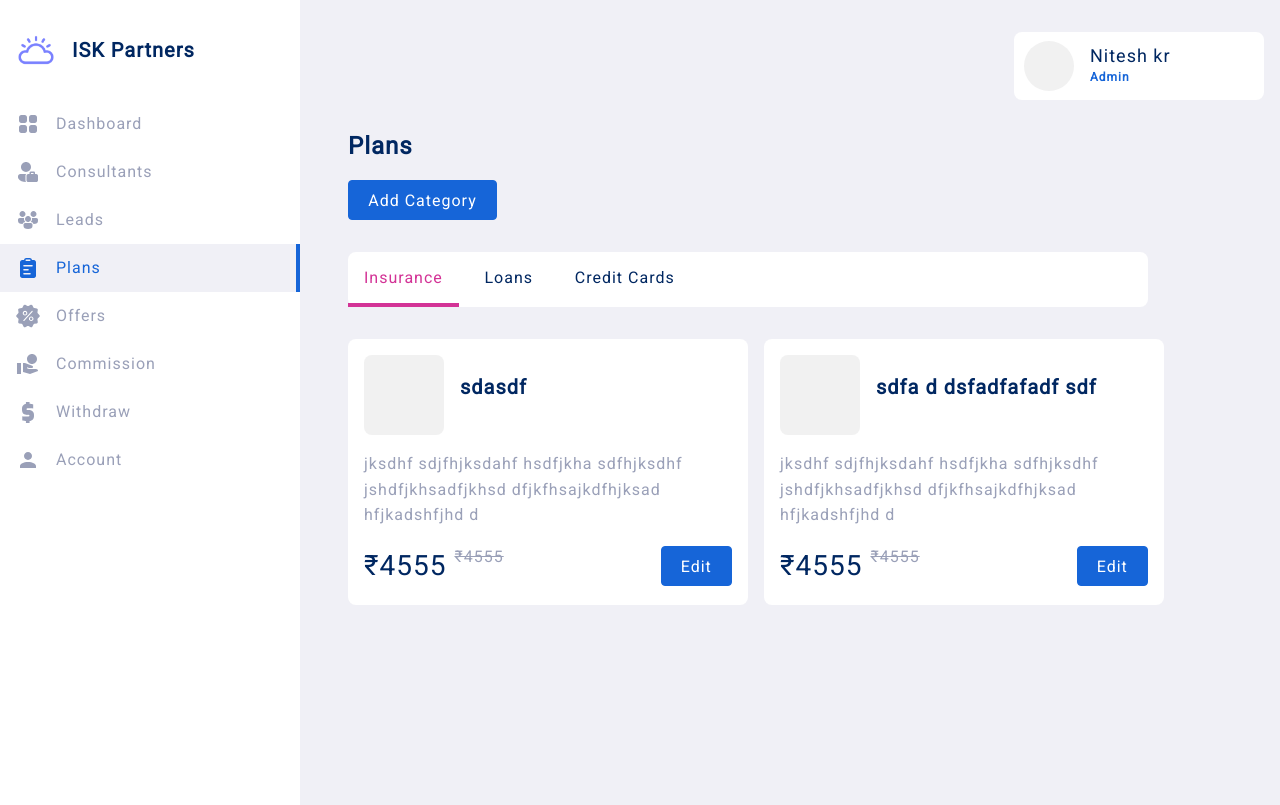
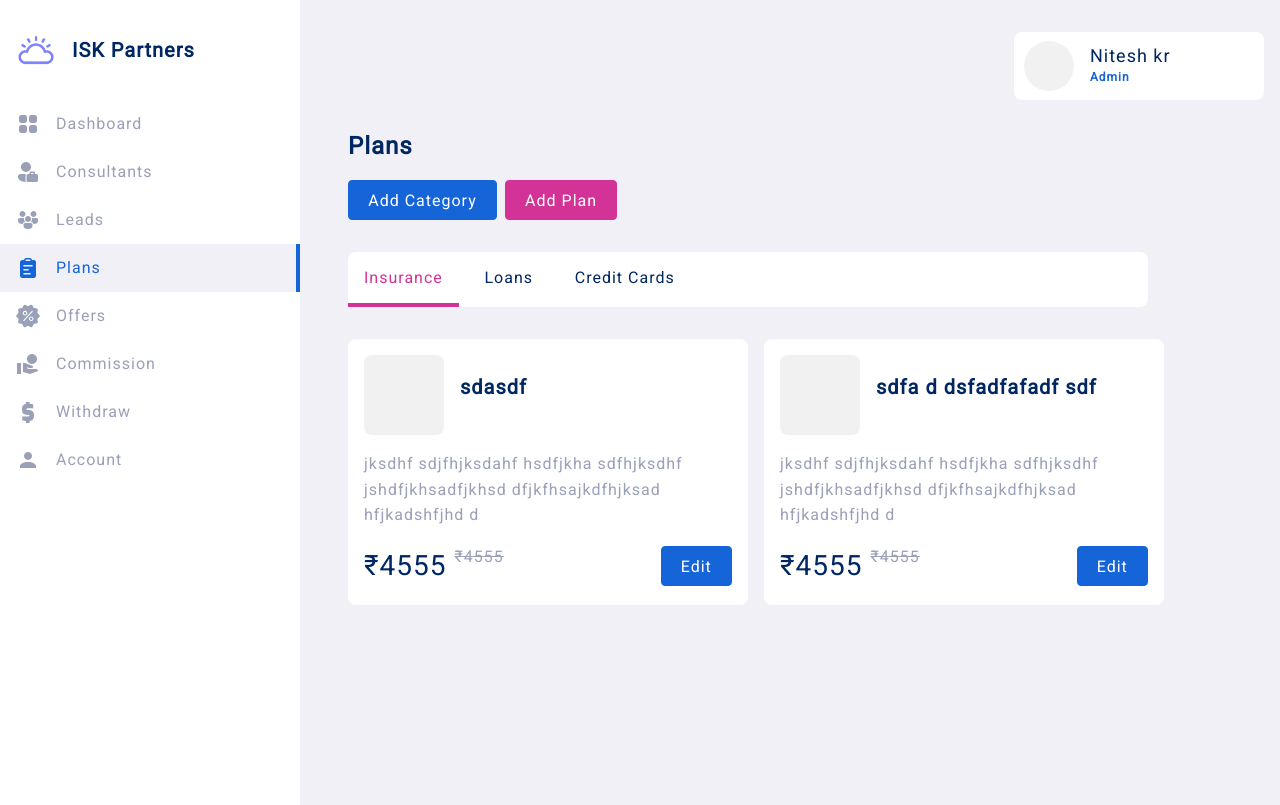
Before and after one commit to nitesh-dev/ITC-Partners-frontend, a Nuxt app: page /admin/plans in a window 1280 px wide. Built offline with nearby package versions, Linux system fonts and the light colour scheme.

Commit message:
plans page completed

```diff
--- a/assets/styles/global.css
+++ b/assets/styles/global.css
@@ -96,7 +96,7 @@ h5 {
     font-size: var(--medium-font);
 }
 
-button.primary {
+button.primary, button.secondary {
     background: var(--color-primary);
     border-radius: 4px;
     color: var(--color-on-primary);
@@ -109,10 +109,14 @@ button.primary {
     gap: 1rem;
     align-items: center;
     justify-content: center;
-
 }
 
-button.primary svg {
+button.secondary{
+    background: var(--color-secondary);
+    border: 1px solid var(--color-secondary);
+}
+
+button.primary svg, button.secondary svg {
     fill: inherit;
 
 }
--- a/pages/admin/plans.vue
+++ b/pages/admin/plans.vue
@@ -95,6 +95,7 @@ function onTabChange(index: number) {
 
         <h2>Plans</h2>
         <button class="primary">Add Category</button>
+        <button class="secondary">Add Plan</button>
         <WidgetsTab :active-tab="activeTabIndex" :names="categories.map((item) => item.name)"
             :onChange="event => onTabChange(event)">
         </WidgetsTab>
@@ -125,6 +126,11 @@ function onTabChange(index: number) {
     </div>
 </template>
 <style scoped>
+
+.panel>button{
+    display: inline-flex;
+    margin-right: 0.5rem;
+}
 .plan {
     display: flex;
     flex-wrap: wrap;
```
